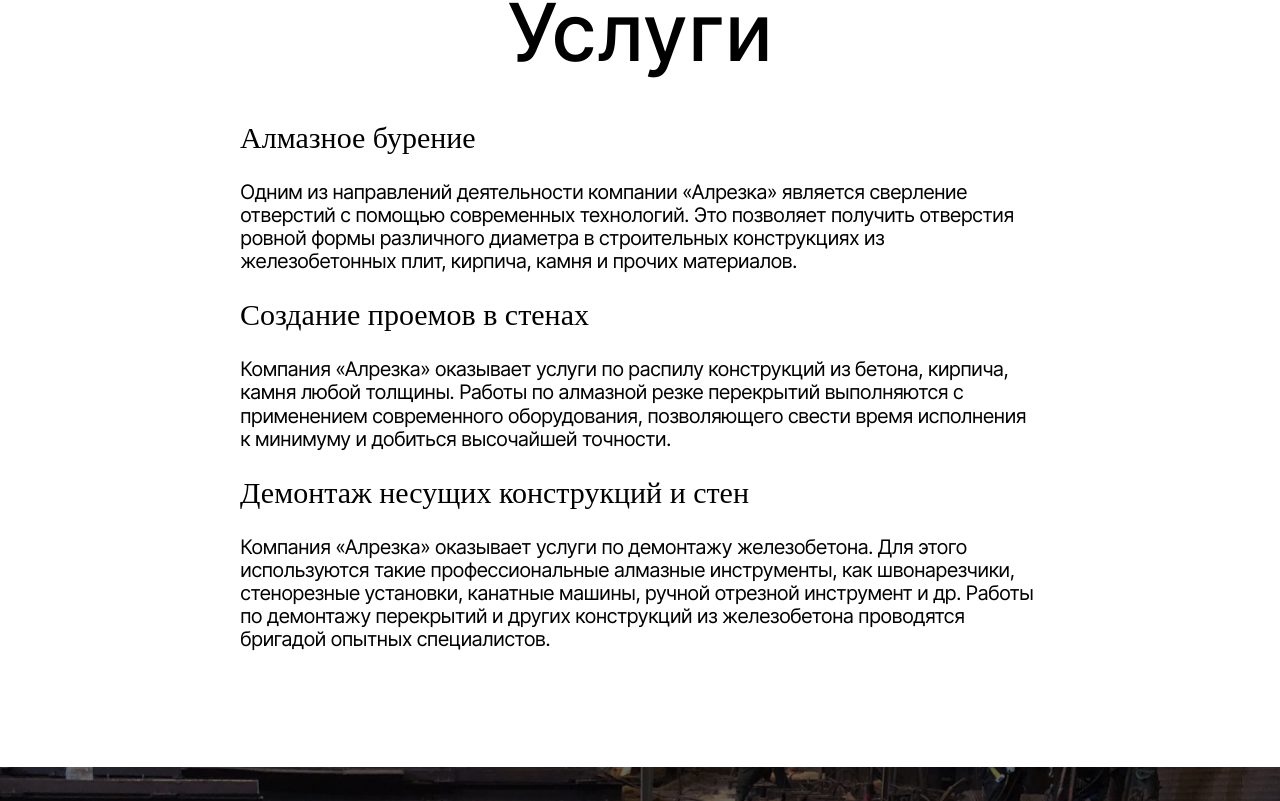
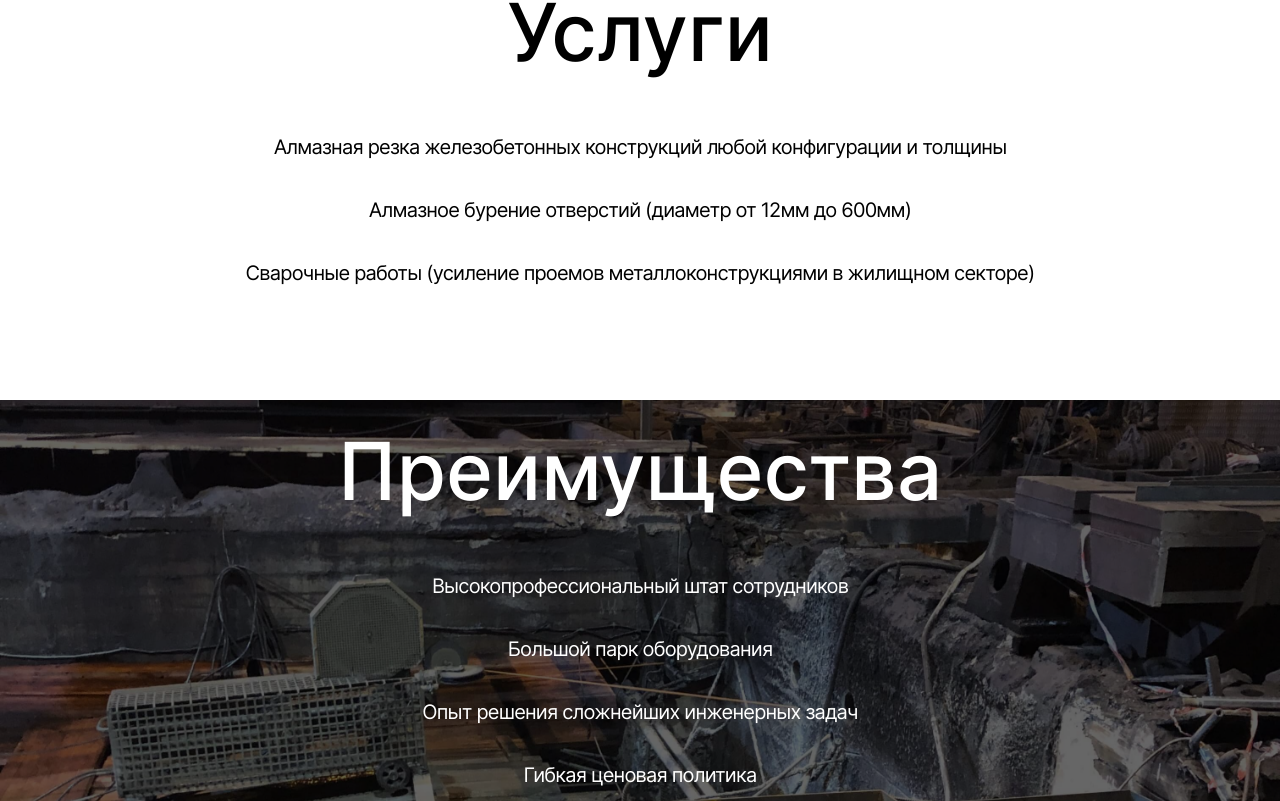
Before and after one commit to TizJourney/alrezka, a React (Create React App) app: page / in a window 1280 px wide. Shown: the part 939-1740 px from the top of the page. Built offline with nearby package versions, Linux system fonts and the light colour scheme.

Commit message:
Базовая версия услуг

```diff
--- a/src/components/Main/Main.js
+++ b/src/components/Main/Main.js
@@ -16,7 +16,7 @@
 
 import imageLogo from '../../images/white-logo.png';
 
-import { ADVANTAGES } from '../../utils/context';
+import { ADVANTAGES, SERVICES } from '../../utils/context';
 
 function MainPage(props) {
   return (
@@ -62,9 +62,7 @@
       <div className='main main_service' id='service'>
         <MainPage className='main_content main-page main-page_service'>
           <MainTitle className='main-page__item main-page__item_service main-content__title_black' title='Услуги' />
-          <ContentItem title='Алмазное бурение' text='Одним из направлений деятельности компании «Алрезка» является сверление отверстий с помощью современных технологий. Это позволяет получить отверстия ровной формы различного диаметра в строительных конструкциях из железобетонных плит, кирпича, камня и прочих материалов.' />
-          <ContentItem title='Cоздание проемов в стенах' text='Компания «Алрезка» оказывает услуги по распилу конструкций из бетона, кирпича, камня любой толщины. Работы по алмазной резке перекрытий выполняются с применением современного оборудования, позволяющего свести время исполнения к минимуму и добиться высочайшей точности.' />
-          <ContentItem title='Демонтаж несущих конструкций и стен' text='Компания «Алрезка» оказывает услуги по демонтажу железобетона. Для этого используются такие профессиональные алмазные инструменты, как швонарезчики, стенорезные установки, канатные машины, ручной отрезной инструмент и др. Работы по демонтажу перекрытий и других конструкций из железобетона проводятся бригадой опытных специалистов.' />
+          { SERVICES.map((entry) => <ContentItem title='' text={entry} />) }
         </MainPage>
       </div>
 
@@ -72,7 +70,7 @@
       <div className='main main_advantages' id='advantages'>
         <MainPage className='main_content main-page main-page_advantages'>
           <MainTitle className='main-page__item main-page__item_advantages' title='Преимущества'/>
-          { ADVANTAGES.map((entry) => <ContentItem theme='white' title={entry} text='' />) }
+          { ADVANTAGES.map((entry) => <ContentItem theme='white' title='' text={entry} />) }
         </MainPage>
       </div>
 
```
